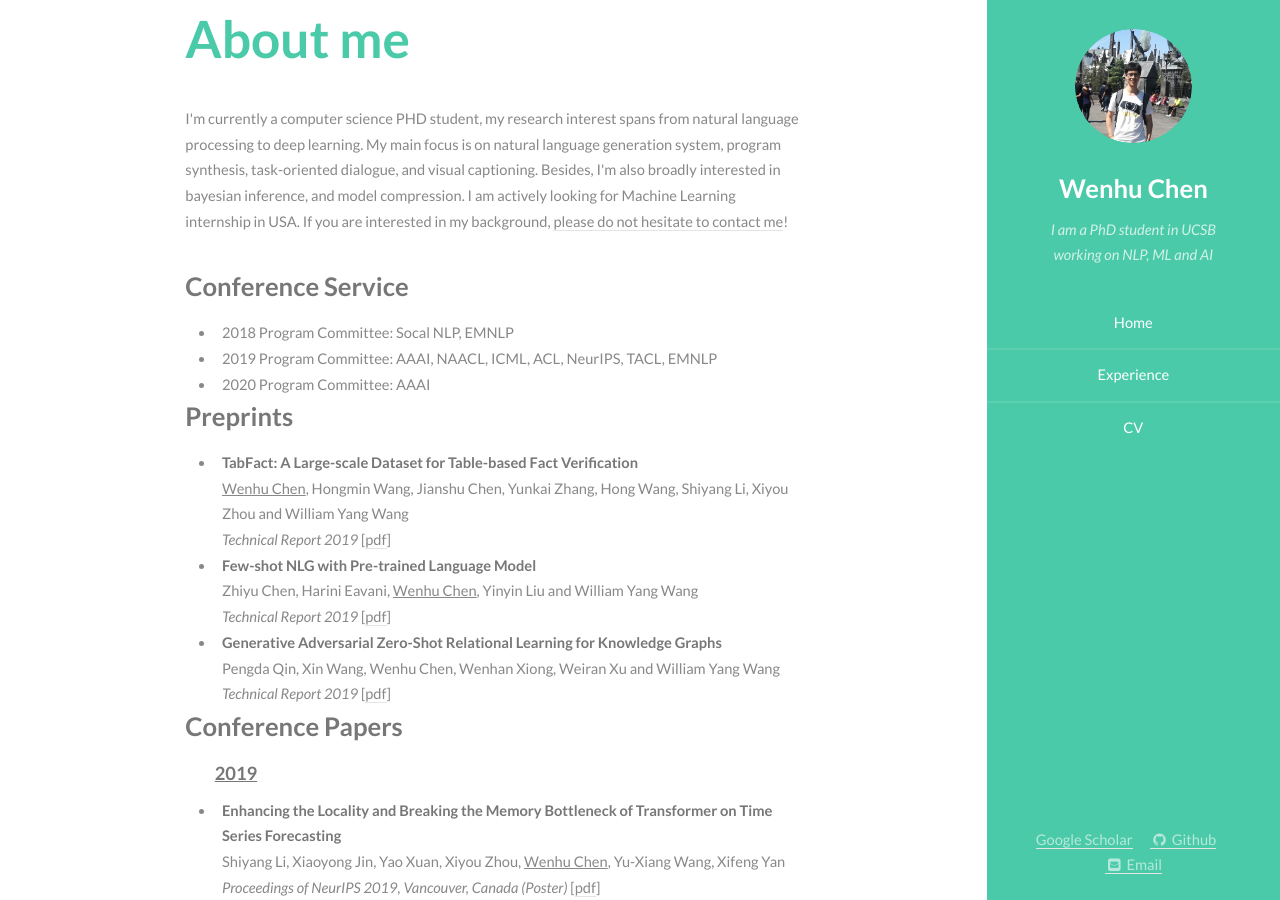
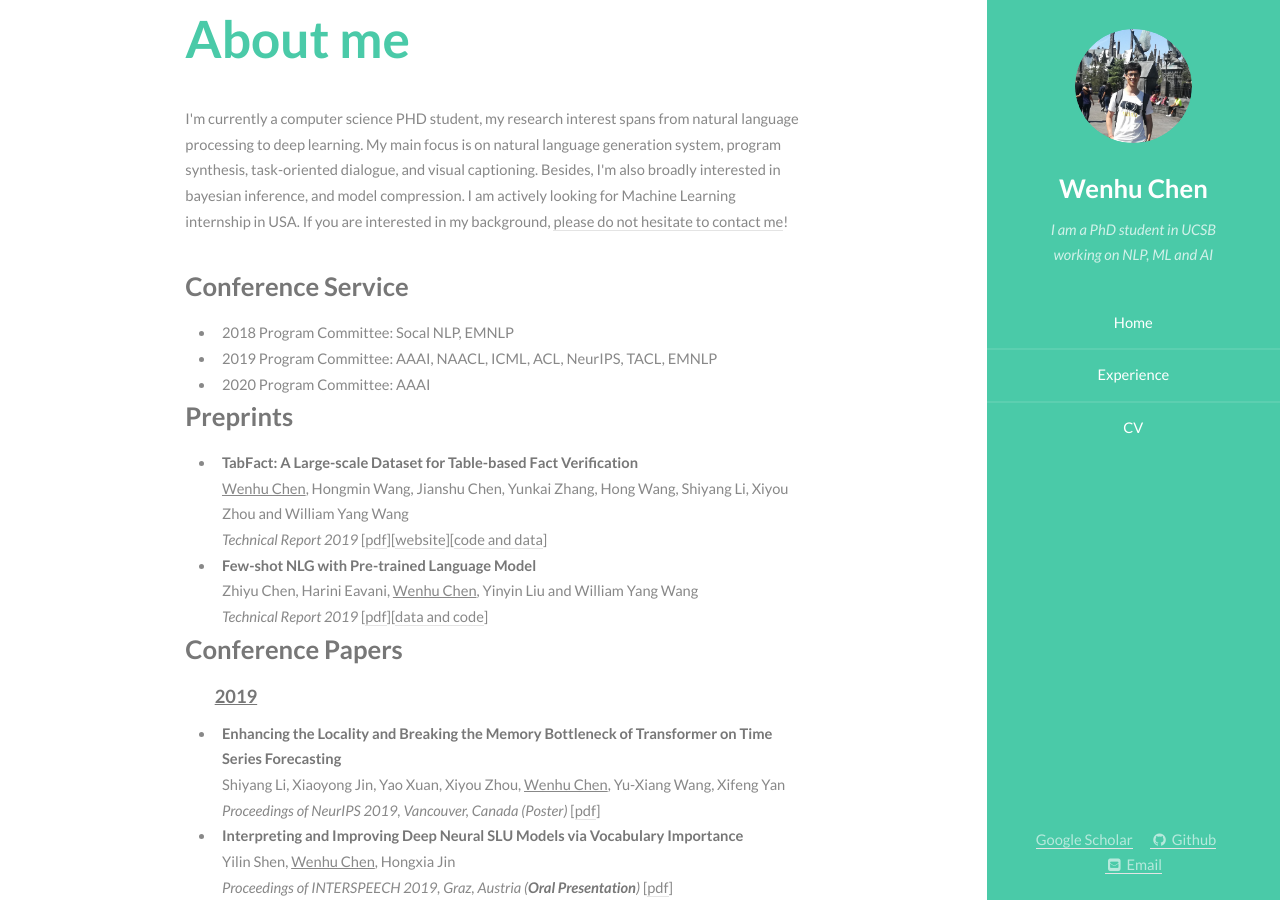
Before and after one commit to wenhuchen/wenhuchen.github.io, a Jekyll site: the page built from index.html, in a window 1280 px wide and 900 px high. Built offline with Jekyll 4.4.1, drawn with Linux system fonts in a browser that asks for light colours.

Commit message:
update tabfact

```diff
--- a/index.html
+++ b/index.html
@@ -41,17 +41,12 @@ ul {
 <li>
     <strong> TabFact: A Large-scale Dataset for Table-based Fact Verification <a span style="color: #009900;"></a></strong><br>
     <u>Wenhu Chen</u>, Hongmin Wang, Jianshu Chen, Yunkai Zhang, Hong Wang, Shiyang Li, Xiyou Zhou and William Yang Wang<br>
-    <em>Technical Report 2019</em> [<a href="#">pdf</a>]
+    <em>Technical Report 2019</em> [<a href="https://arxiv.org/abs/1909.02164">pdf</a>][<a href="https://tabfact.github.io/">website</a>][<a href="https://github.com/wenhuchen/Table-Fact-Checking">code and data</a>]
 </li>
 <li>
     <strong> Few-shot NLG with Pre-trained Language Model <a span style="color: #009900;"></a></strong><br>
     Zhiyu Chen, Harini Eavani, <u>Wenhu Chen</u>, Yinyin Liu and William Yang Wang<br>
-    <em>Technical Report 2019</em> [<a href="#">pdf</a>]
-</li>
-<li>
-    <strong> Generative Adversarial Zero-Shot Relational Learning for Knowledge Graphs <a span style="color: #009900;"></a></strong><br>
-    Pengda Qin, Xin Wang, Wenhu Chen, Wenhan Xiong, Weiran Xu and William Yang Wang<br>
-    <em>Technical Report 2019</em> [<a href="#">pdf</a>]
+    <em>Technical Report 2019</em> [<a href="https://arxiv.org/abs/1904.09521">pdf</a>][<a href="https://github.com/czyssrs/Few-Shot-NLG">data and code</a>]
 </li>
 </ul>
 </div>
```
Also changed, not shown: 1 other file.
